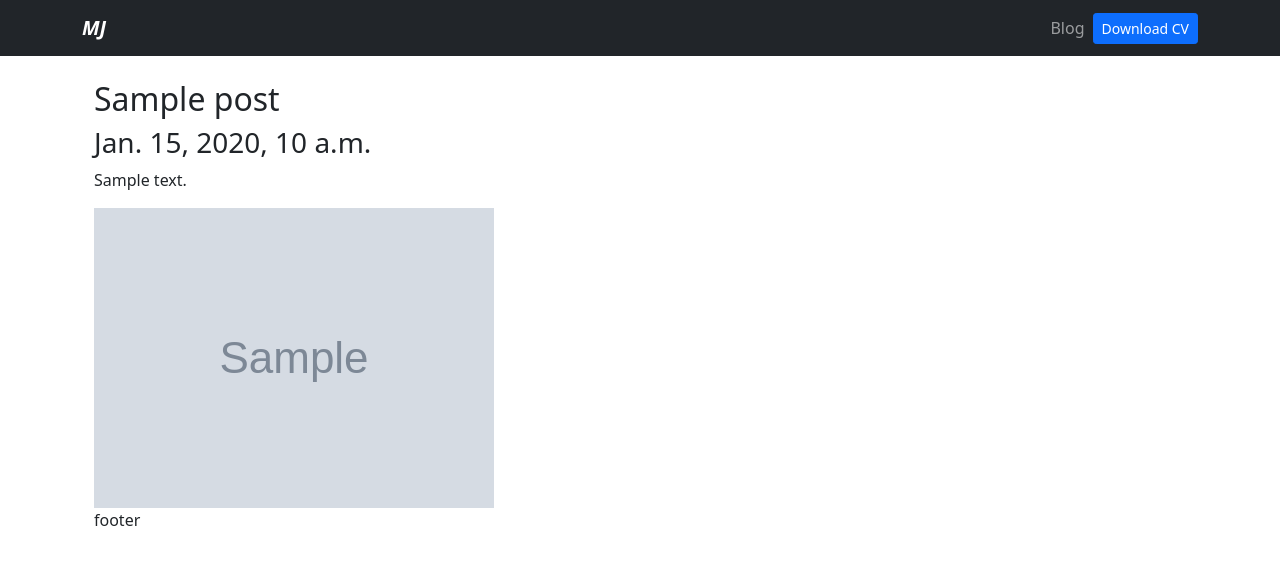
After one commit to mareasperez/django-portfolio, a Django app: template apps/blog/templates/post.html in a window 1280 px wide. The commit adds this page. Shown: the top 565 px of the page. Run offline with Django 3.2, Linux system fonts and the light colour scheme; the template is opened without the code that fills it: most values are stand-ins (such as "Sample title", 1, 10 or a date in 2020); grey boxes marked "Sample" are stand-in pictures.

Commit message:
feat: --post by id --partials:  --navbar

```diff
--- /dev/null
+++ b/apps/blog/templates/post.html
@@ -0,0 +1,7 @@
+{% extends 'layout.html' %}
+{% block content %}
+    <h2>{{ post.title }}</h2>
+    <h3> {{ post.date }}</h3>
+    <p>{{ post.description|safe }}</p>
+    <img src="{{ post.image.url }}" alt="{{ post.title }}">
+{% endblock %}
--- /dev/null
+++ b/apps/portfolio/templates/layout.html
@@ -0,0 +1,16 @@
+<!DOCTYPE html>
+<html lang="en">
+<head>
+    <meta charset="UTF-8">
+    <title>Django Portfolio</title>
+    <link href="https://cdn.jsdelivr.net/npm/bootstrap@5.1.3/dist/css/bootstrap.min.css" rel="stylesheet"
+          integrity="sha384-1BmE4kWBq78iYhFldvKuhfTAU6auU8tT94WrHftjDbrCEXSU1oBoqyl2QvZ6jIW3" crossorigin="anonymous">
+</head>
+<body>
+{% include 'partials/navbar.html' %}
+<div class="container p-4">
+{% block content %}
+{% endblock %}
+<footer>footer</footer>
+</body>
+</html>
--- /dev/null
+++ b/apps/portfolio/templates/partials/navbar.html
@@ -0,0 +1,19 @@
+<nav class="navbar navbar-expand-lg navbar-dark bg-dark">
+    <div class="container">
+        <a class="navbar-brand fw-bold fst-italic" href="/">MJ</a>
+        <button class="navbar-toggler" type="button" data-bs-toggle="collapse" data-bs-target="#navbarNav"
+                aria-controls="navbarNav" aria-expanded="false" aria-label="Toggle navigation">
+            <span class="navbar-toggler-icon"></span>
+        </button>
+        <div class="collapse navbar-collapse" id="navbarNav">
+            <ul class="navbar-nav ms-auto">
+                <li class="nav-item">
+                    <a class="nav-link" href="{% url 'blog:posts' %}">Blog</a>
+                </li>
+                <li class="nav-item d-flex align-items-center">
+                    <a class="btn btn-primary btn-sm">Download CV</a>
+                </li>
+            </ul>
+        </div>
+    </div>
+</nav>
```
Also changed, not shown: apps/blog/templates/posts.html (+12 -1 lines), apps/blog/urls.py (+4 -3 lines), apps/blog/views.py (+11 -3 lines), apps/portfolio/templates/home.html (+8 -5 lines).
